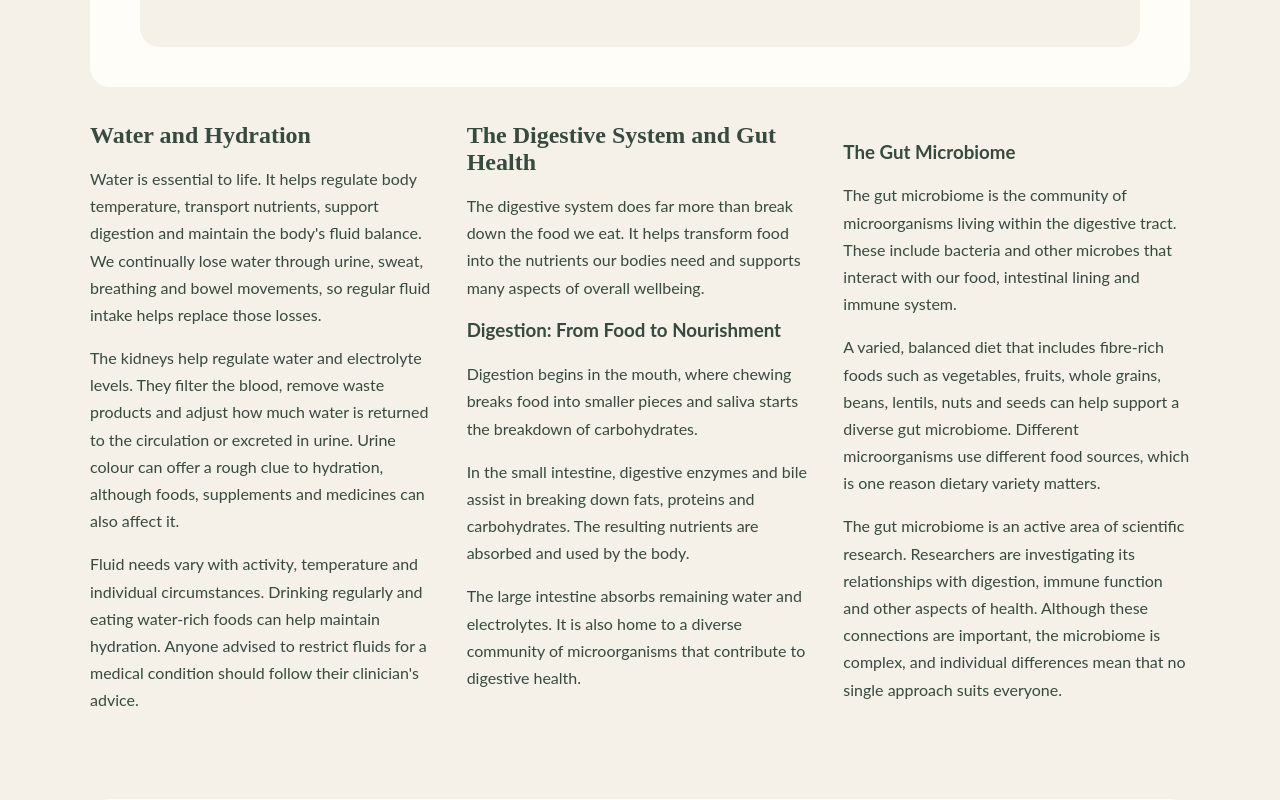
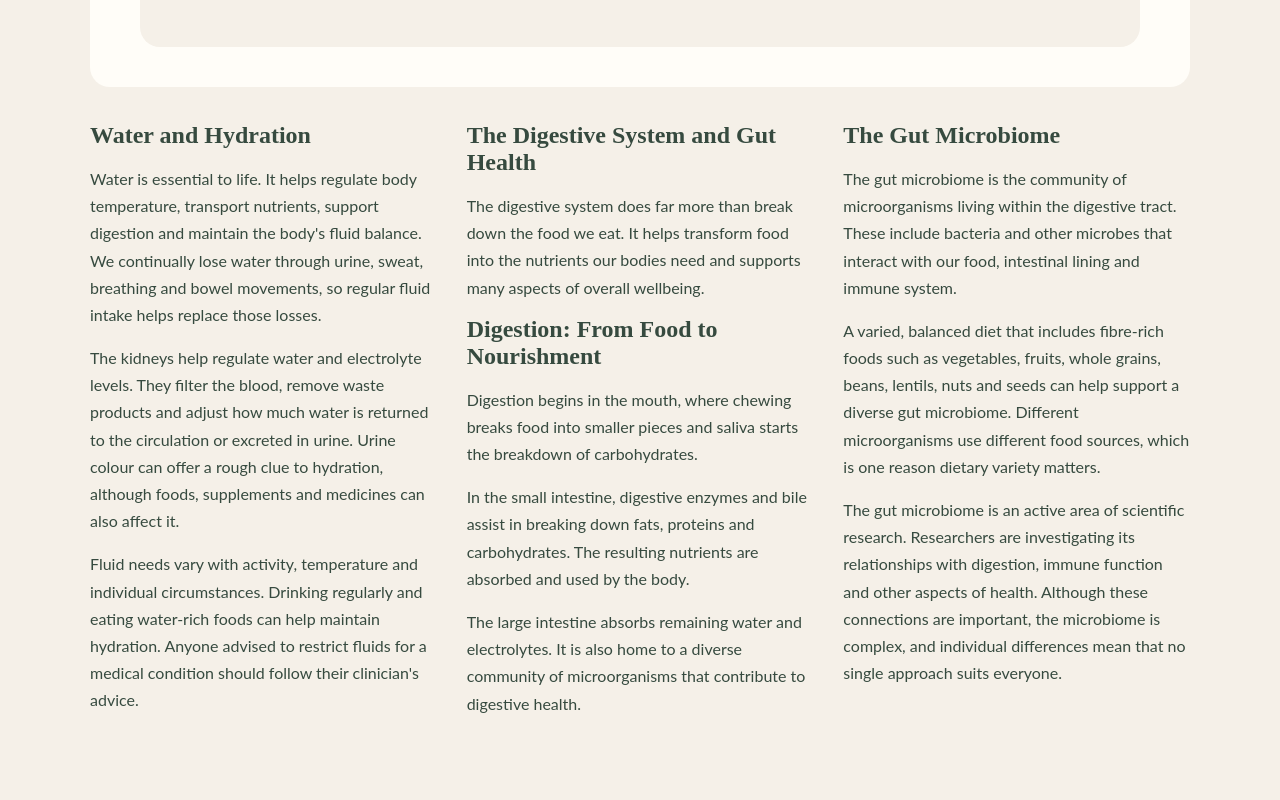
Before and after one commit to InfiniteInfusions/InfiniteInfusions.github.io, a plain HTML site: page naturopathy.html in a window 1280 px wide. Shown: the part 1020-1820 px from the top of the page. Drawn offline with Linux system fonts and the light colour scheme.

Commit message:
Add h3 styling to topic-card

```diff
--- a/naturopathy.html
+++ b/naturopathy.html
@@ -251,7 +251,8 @@ section p {
     margin-bottom: 15px;
 }
 
-.topic-card h2 {
+.topic-card h2,
+        .topic-card h3 {
     font-family: 'Bookman Old Style', serif;
     font-size: 1.5rem;
     color: #364A3F;
```
